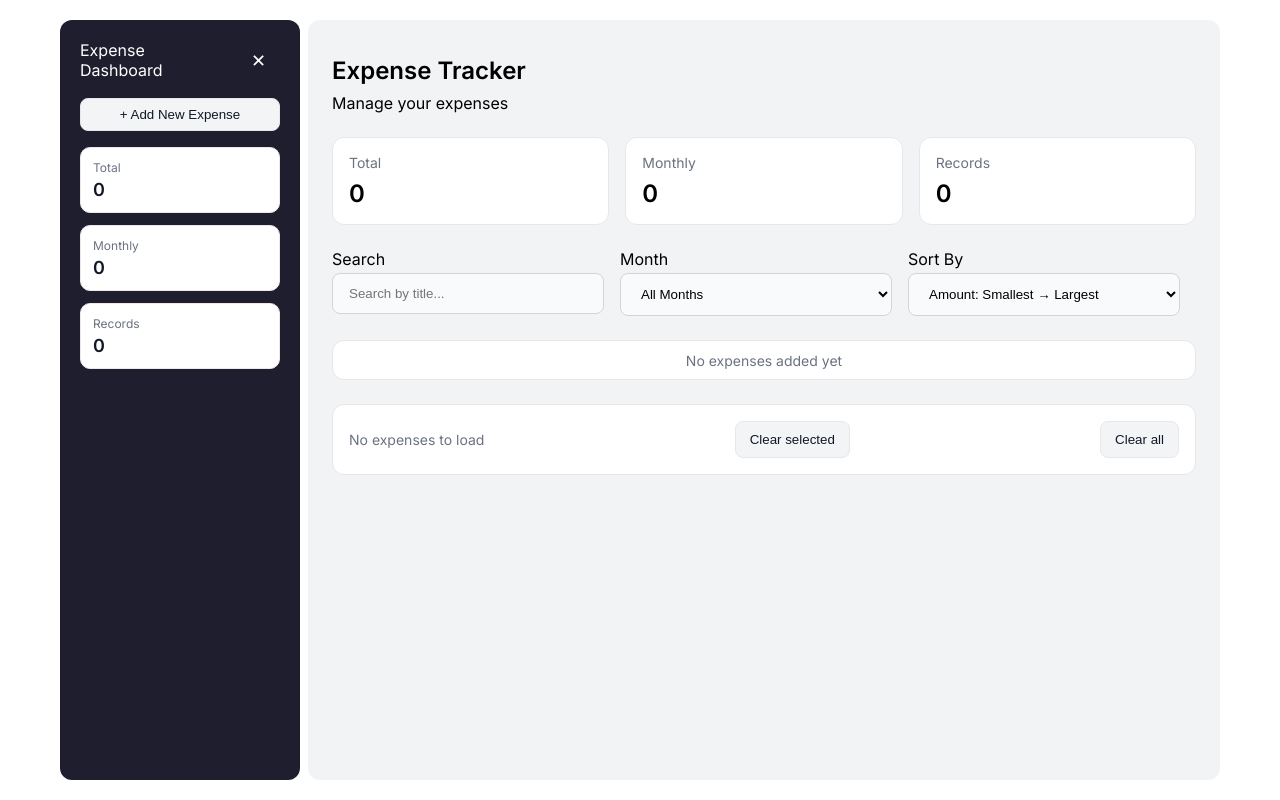
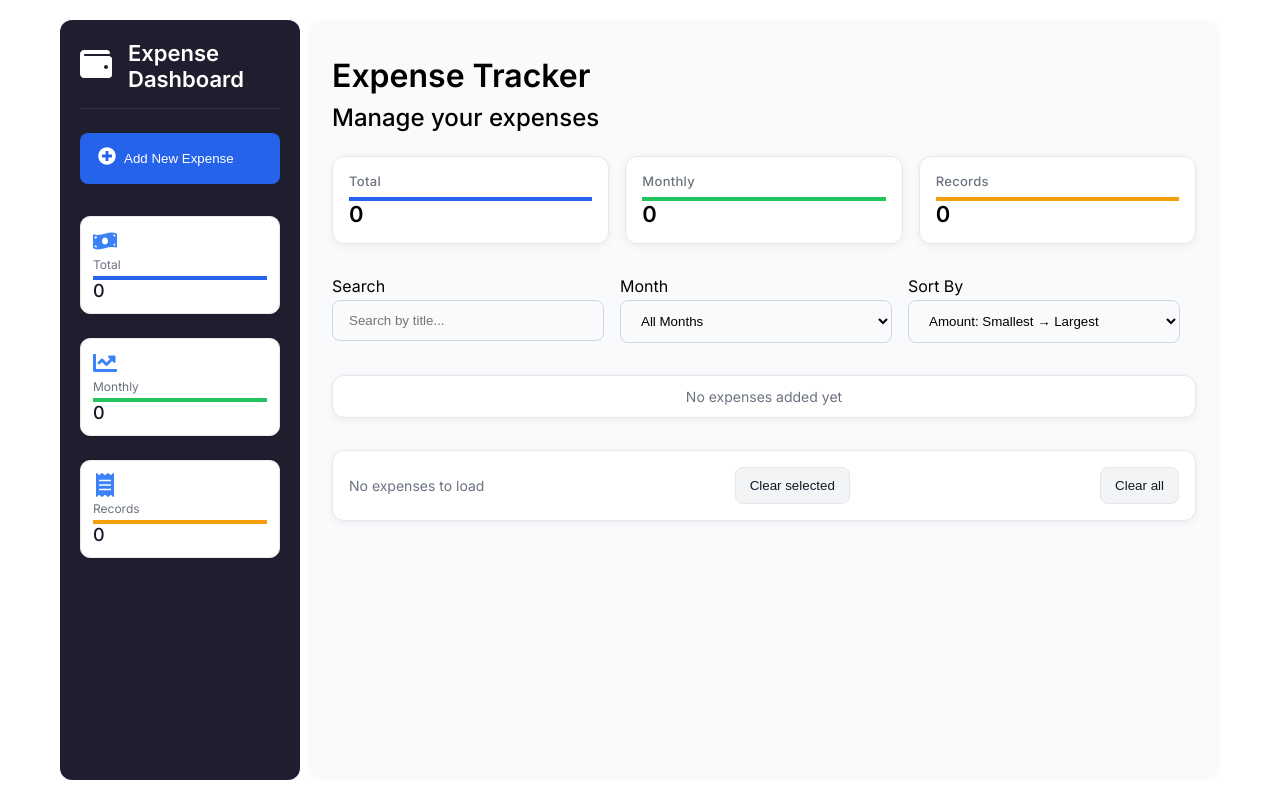
Before and after one commit to rafeeqhassani/expense-tracker-react, a React (Vite) app: page / in a window 1280 px wide. Built offline with nearby package versions, Linux system fonts and the light colour scheme.

Commit message:
Refactor (app): improve layout structure, fix JSX spacing, and enhance UI with icons

```diff
--- a/package.json
+++ b/package.json
@@ -14,8 +14,10 @@
     "preview:clean": "rm -rf dist && npm run build && npm run preview"
   },
   "dependencies": {
-    "react": "^19.2.6",
-    "react-dom": "^19.2.6"
+    "icons": "^1.0.0",
+    "react": "^19.2.7",
+    "react-dom": "^19.2.7",
+    "react-icons": "^5.6.0"
   },
   "devDependencies": {
     "@eslint/js": "^10.0.1",
--- a/src/components/expenses/ExpenseItem.jsx
+++ b/src/components/expenses/ExpenseItem.jsx
@@ -1,4 +1,6 @@
 function ExpenseItem({ expense, onDelete, onEdit, isChecked }) {
+  const amount = Number(expense.amount || 0);
+
   return (
     <tr>
       <td>
@@ -11,11 +13,19 @@ function ExpenseItem({ expense, onDelete, onEdit, isChecked }) {
 
       <td>{expense.title}</td>
 
-      <td>{expense.category}</td>
+      <td className="category-badge">{expense.category}</td>
 
       <td>{new Date(expense.date).toLocaleDateString("en-GB")}</td>
 
-      <td className="amount">
+      <td
+        className={
+          amount > 50000
+            ? "amount high"
+            : amount > 20000
+              ? "amount medium"
+              : "amount"
+        }
+      >
         {Number(expense.amount || 0).toLocaleString("en-PK", {
           style: "currency",
           currency: "PKR",
@@ -23,7 +33,11 @@ function ExpenseItem({ expense, onDelete, onEdit, isChecked }) {
       </td>
 
       <td className="actions">
-        <button type="button" onClick={() => onEdit(expense.id)}>
+        <button
+          type="button"
+          className="edit-btn"
+          onClick={() => onEdit(expense.id)}
+        >
           Edit
         </button>
 
--- a/src/components/expenses/Header.jsx
+++ b/src/components/expenses/Header.jsx
@@ -25,11 +25,11 @@ function Header({
       <div className="summary">
         <div className="summary-card">
           <span>Total</span>
-          <h3 className="total-amount">{total}</h3>
+          <h3 className="total">{total}</h3>
         </div>
         <div className="summary-card">
           <span>Monthly</span>
-          <h3 className="monthly-total">{monthlyTotal}</h3>
+          <h3 className="monthly">{monthlyTotal}</h3>
         </div>
         <div className="summary-card">
           <span>Records</span>
--- a/src/components/layout/MainLayout.jsx
+++ b/src/components/layout/MainLayout.jsx
@@ -34,6 +34,18 @@ function MainLayout({ data, form, toast, actions }) {
   const toggleSidebar = () => {
     setSidebarOpen((prev) => !prev);
   };
+
+  useEffect(() => {
+    const handleEsc = (e) => {
+      if (e.key === "Escape") {
+        actions.closeForm();
+      }
+    };
+
+    window.addEventListener("keydown", handleEsc);
+
+    return () => window.removeEventListener("keydown", handleEsc);
+  }, [actions]);
 
   return (
     <div className="dashboard">
@@ -80,8 +92,8 @@ function MainLayout({ data, form, toast, actions }) {
       </main>
 
       {isOpen && (
-        <div className="overlay">
-          <div className="modal">
+        <div className="overlay" onClick={actions.closeForm}>
+          <div className="modal" onClick={(e) => e.stopPropagation()}>
             <ExpenseForm
               categories={categories}
               onSubmit={actions.handleSubmit}
--- a/src/components/layout/SideBar.jsx
+++ b/src/components/layout/SideBar.jsx
@@ -1,3 +1,11 @@
+import {
+  FaWallet,
+  FaChartLine,
+  FaReceipt,
+  FaPlusCircle,
+  FaMoneyBillWave,
+} from "react-icons/fa";
+
 function Sidebar({
   openForm,
   total,
@@ -14,6 +22,10 @@ function Sidebar({
 
       <aside className={`sidebar ${sidebarOpen ? "active" : ""}`}>
         <div className="logo">
+          <span>
+            {" "}
+            <FaWallet className="logo-icon" />
+          </span>
           Expense Dashboard
           <button className="close-btn" onClick={toggleSidebar}>
             ✕
@@ -21,24 +33,32 @@ function Sidebar({
         </div>
 
         <nav className="nav">
-          <button className="open-form" onClick={openForm}>
-            + Add New Expense
-          </button>
+          <div className="add-new-expense">
+            <button className="open-form" onClick={openForm}>
+              <span className="add-expense-icon">
+                <FaPlusCircle />
+              </span>
+              <span className="button-text"> Add New Expense</span>
+            </button>
+          </div>
 
           <div className="sidebar-summary">
             <div className="sidebar-card">
+              <FaMoneyBillWave className="card-icon" />
               <span>Total</span>
-              <h3>{total}</h3>
+              <h3 className="total">{total}</h3>
             </div>
 
             <div className="sidebar-card">
+              <FaChartLine className="card-icon" />
               <span>Monthly</span>
-              <h3>{monthlyTotal}</h3>
+              <h3 className="monthly">{monthlyTotal}</h3>
             </div>
 
             <div className="sidebar-card">
+              <FaReceipt className="card-icon" />
               <span>Records</span>
-              <h3>{totalRecords}</h3>
+              <h3 className="records">{totalRecords}</h3>
             </div>
           </div>
         </nav>
--- a/src/hooks/useExpenseForm.js
+++ b/src/hooks/useExpenseForm.js
@@ -174,6 +174,7 @@ function useExpenseForm({
 
   function handleSubmit(e) {
     e?.preventDefault();
+
     if (submitLock.current) return;
     submitLock.current = true;
     dispatch({ type: "SET_SUBMIT_ATTEMPTED", payload: true });
--- a/src/styles/styles.css
+++ b/src/styles/styles.css
@@ -27,7 +27,7 @@ body {
   padding: 20px;
   display: flex;
   flex-direction: column;
-  gap: 16px;
+  gap: 24px;
   border-radius: 12px;
 }
 
@@ -50,44 +50,76 @@ body {
 .logo {
   display: flex;
   justify-content: space-between;
+  align-items: center;
   gap: 16px;
+  font-size: 22px;
+  font-weight: 700;
+  padding-bottom: 16px;
+  border-bottom: 1px solid rgba(255, 255, 255, 0.1);
+}
+
+.logo-icon {
+  font-size: 32px;
 }
 
 .close-btn {
   background: none;
   border: none;
   color: white;
-  font-size: 18px;
+  font-size: 20px;
   cursor: pointer;
   margin-left: auto;
+  display: block;
 }
 
 .nav {
   display: flex;
   flex-direction: column;
-  gap: 16px;
+  gap: 32px;
 }
 
 .open-form {
-  padding: 12px 16px;
+  padding: 14px 18px;
   border-radius: 8px;
+  background: #2563eb;
+  color: white;
+  border: none;
+  display: flex;
+
+  align-items: center;
+  gap: 8px;
+  width: 100%;
+}
+
+.add-expense-icon {
+  font-size: 18px;
+}
+
+.open-form:hover {
+  background: #1d4ed8;
+  transform: translate(-1px);
 }
 
 .main {
   flex: 1;
   display: flex;
   flex-direction: column;
-  gap: 24px;
-  background: #f1f3f5;
+  gap: 32px;
   border-radius: 12px;
   padding: 24px;
   overflow-y: auto;
+  background: #f8fafc;
 }
 
 .app-header {
   display: flex;
   flex-direction: column;
   gap: 12px;
+}
+
+h1 {
+  font-size: 32px;
+  font-weight: 700;
 }
 
 .header-top {
@@ -99,6 +131,11 @@ body {
   text-align: left;
   margin-top: 12px;
   margin-bottom: 12px;
+}
+
+.header-top p {
+  font-size: 24px;
+  font-weight: 500;
 }
 
 .summary {
@@ -118,20 +155,23 @@ body {
 
 .summary-card span {
   display: block;
-  font-size: 14px;
+  font-size: 13px;
+  font-weight: 500;
+  letter-spacing: 0.3px;
+
   color: #6b7280;
   margin-bottom: 8px;
 }
 
 .summary-card h3 {
-  font-size: 24px;
-  font-weight: 700;
+  font-size: 22px;
+  font-weight: 600;
 }
 
 .sidebar-summary {
   display: flex;
   flex-direction: column;
-  gap: 12px;
+  gap: 24px;
 }
 
 .sidebar-card {
@@ -150,8 +190,25 @@ body {
 
 .sidebar-card h3 {
   font-size: 18px;
-  font-weight: 700;
+  font-weight: 500;
   color: #111827;
+}
+
+.card-icon {
+  font-size: 24px;
+  color: #3b82f6;
+}
+
+.total {
+  border-top: 4px solid #2563eb;
+}
+
+.monthly {
+  border-top: 4px solid #22c55e;
+}
+
+.records {
+  border-top: 4px solid #f59e0b;
 }
 
 .filters {
@@ -166,6 +223,7 @@ body {
   display: flex;
   flex-direction: column;
   gap: 4px;
+  width: 100%;
 }
 
 .filter-button-group {
@@ -190,15 +248,11 @@ select {
   background: #f9fafb;
 }
 
-.list-container {
-  width: 100%;
-  overflow-x: auto;
-  -webkit-overflow-scrolling: touch;
-
-  background: white;
-  border: 1px solid #e5e7eb;
-  border-radius: 12px;
-  overflow: hidden;
+input:focus,
+select:focus {
+  outline: none;
+  border-color: #2563eb;
+  box-shadow: 0 0 0 3px rgba(37, 99, 235, 0.15);
 }
 
 .list-container {
@@ -206,15 +260,11 @@ select {
   background: white;
   border: 1px solid #e5e7eb;
   border-radius: 12px;
-  min-height: 40px;
-  display: flex;
-  align-items: center;
-  justify-content: center;
+  overflow: hidden;
 }
 
 .table-wrapper {
-  overflow-x: auto;
-  -webkit-overflow-scrolling: touch;
+  width: 100%;
 }
 
 .expense-table {
@@ -234,6 +284,10 @@ select {
   font-size: 13px;
   font-weight: 600;
   color: #6b7280;
+}
+
+.expense-table tr {
+  padding: 16px 14px;
 }
 
 .expense-table td {
@@ -262,8 +316,26 @@ select {
 }
 
 .amount {
-  font-weight: 600;
+  font-weight: 700;
   color: #111827;
+}
+
+.amount.medium {
+  color: #f59e0b;
+}
+
+.amount.high {
+  color: #dc2626;
+}
+
+.category-badge {
+  display: inline-block;
+  padding: 4px 10px;
+  border-radius: 999px;
+  background: #dbeafe;
+  color: #1d4ed8;
+  font-size: 12px;
+  font-weight: 500;
 }
 
 .actions {
@@ -290,6 +362,24 @@ select {
   flex-wrap: wrap;
 }
 
+.summary-card,
+.sidebar-card,
+.list-container,
+.actions-bar {
+  box-shadow: 0 2px 8px rgba(0, 0, 0, 0.06);
+}
+
+.summary-card:hover,
+.sidebar-card:hover {
+  transform: translateY(-2px);
+  box-shadow: 0 8px 24px rgba(0, 0, 0, 0.08);
+}
+
+.summary-card,
+.sidebar-card {
+  transition: all 0.2s ease;
+}
+
 button {
   padding: 10px 14px;
   border-radius: 8px;
@@ -314,9 +404,23 @@ button:hover {
   background: #dc2626;
 }
 
+.delete-btn,
+.edit-btn {
+  padding: 10px 14px;
+  width: auto;
+}
+
+.edit-btn {
+  background: #3b82f6;
+  color: white;
+}
+
+.edit-btn:hover {
+  background: #2563eb;
+}
+
 .menu-btn,
-.add-btn,
-.open-form {
+.add-btn {
   padding: 8px;
   border-radius: 8px;
   transition: 0.2s;
@@ -328,10 +432,17 @@ button:hover {
   background: rgba(0, 0, 0, 0.08);
 }
 
-.empty-load-message,
+.empty-load-message {
+  font-size: 14px;
+  color: #6b7280;
+}
+
 .empty-list-message {
   font-size: 14px;
   color: #6b7280;
+  text-align: center;
+
+  padding: 12px 16px;
 }
 
 .overlay {
@@ -478,6 +589,15 @@ button:hover {
   .main {
     padding: 16px;
   }
+
+  .table-wrapper {
+    overflow-x: auto;
+    -webkit-overflow-scrolling: touch;
+  }
+
+  .expense-table {
+    min-width: 600px;
+  }
 }
 
 @media (max-width: 480px) {
@@ -554,3 +674,13 @@ button:hover {
     cursor: pointer;
   }
 }
+
+.close-btn {
+  display: block;
+}
+
+@media (min-width: 768px) {
+  .close-btn {
+    display: none;
+  }
+}
```
Also changed, not shown: 1 other file (tests, documents, lock files or other folders).
